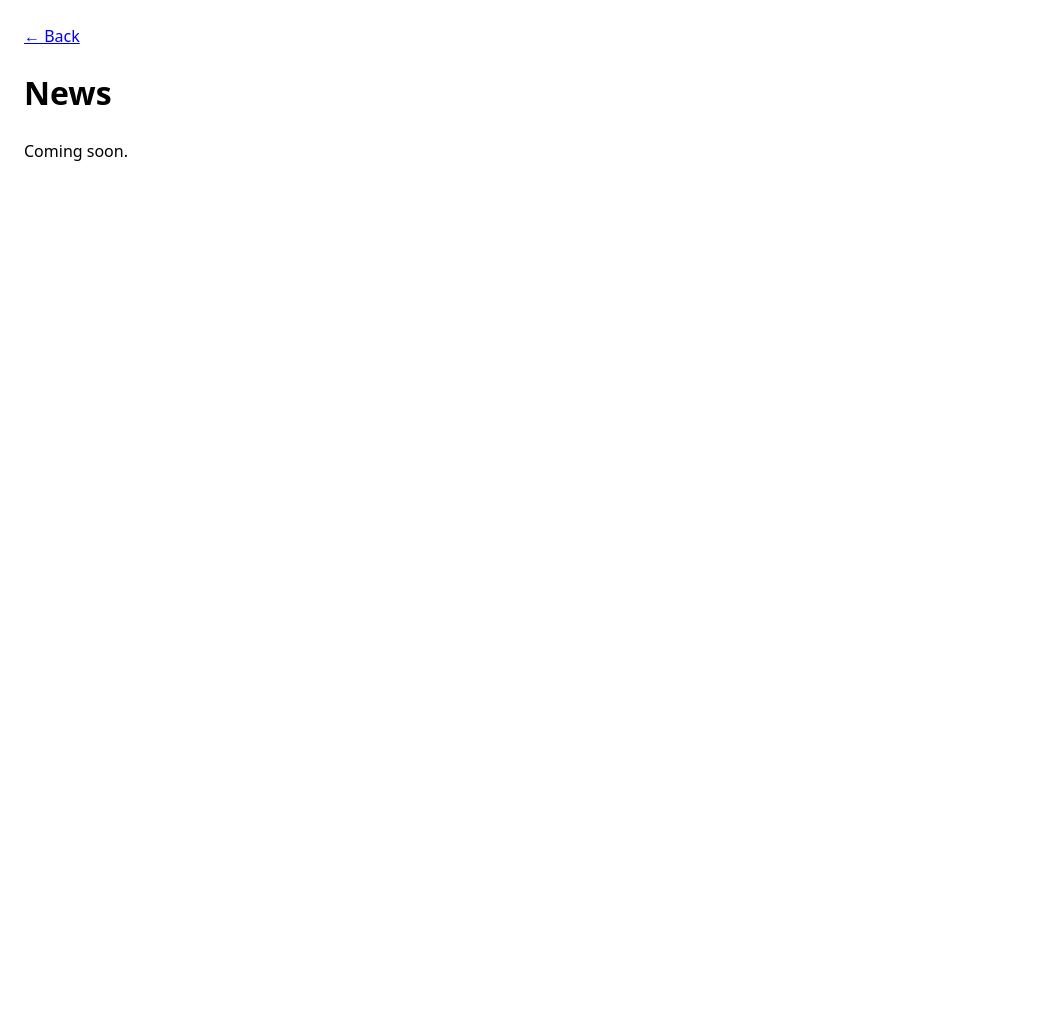
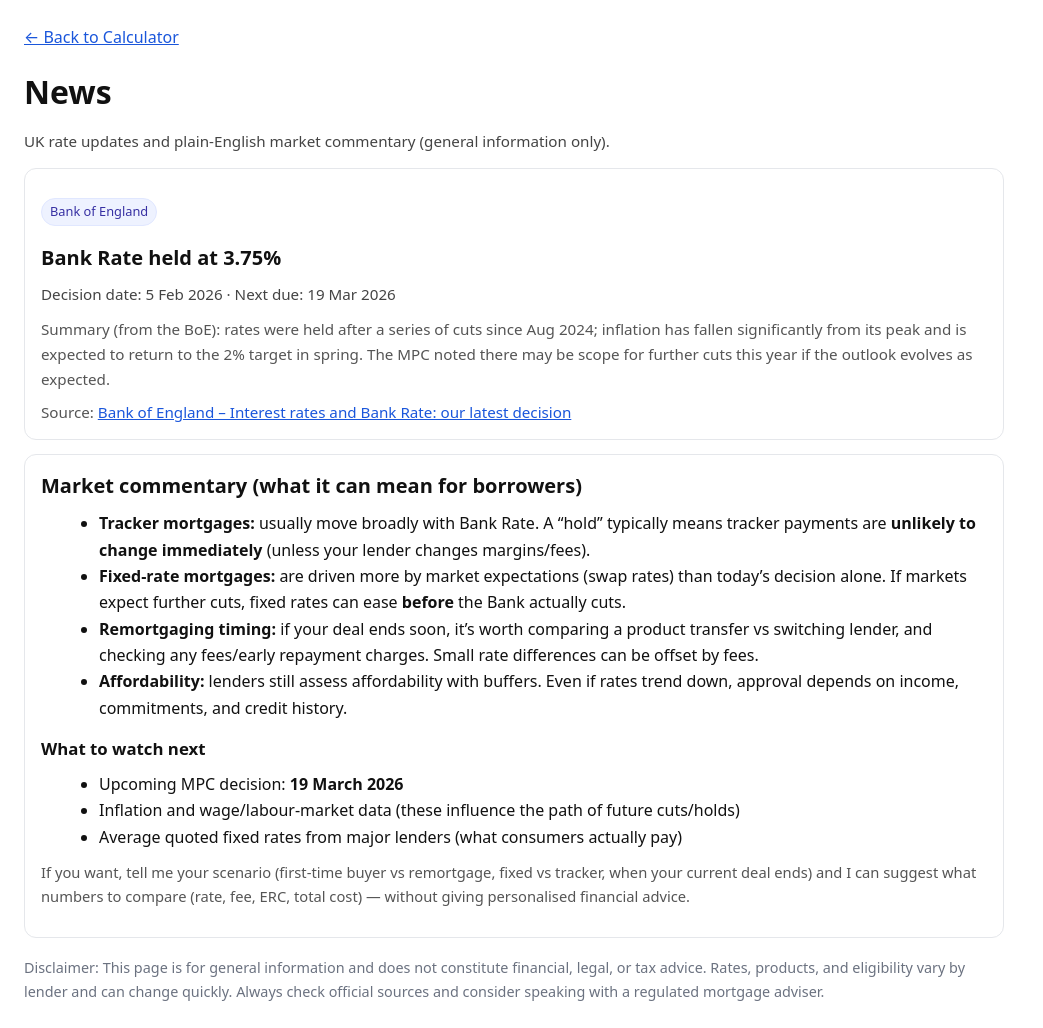
Before and after one commit to lamhk/mortgage-calculator, a plain HTML site: page news.html in a window 1280 px wide. Shown: the whole page, without its empty margins (0-1043 px from the left). Before the commit the page ends 800 px from the top, so only its background shows below. Drawn offline with Linux system fonts and the light colour scheme.

Commit message:
Update News page with latest Bank Rate update and commentary

```diff
--- a/news.html
+++ b/news.html
@@ -1,7 +1,62 @@
-<!doctype html><html lang="en"><meta charset="utf-8"><meta name="viewport" content="width=device-width,initial-scale=1">
-<title>News | Mortgage-Cal</title>
-<body style="font-family:system-ui;margin:24px;line-height:1.5">
-  <p><a href="./index.html">← Back</a></p>
+<!doctype html>
+<html lang="en-GB">
+<head>
+  <meta charset="utf-8" />
+  <meta name="viewport" content="width=device-width,initial-scale=1" />
+  <title>News | Mortgage Calculator</title>
+  <style>
+    body { font-family: system-ui, -apple-system, Segoe UI, Roboto, Arial, sans-serif; margin: 24px; line-height: 1.65; color:#111; max-width: 980px; }
+    a { color:#1a56db; }
+    h1 { margin: 0 0 10px; }
+    .card { border:1px solid #e5e7eb; border-radius: 12px; padding: 14px 16px; margin: 14px 0; background:#fff; }
+    .k { color:#555; font-size: 0.95rem; }
+    .meta { color:#444; font-size: 0.95rem; margin: 0 0 10px; }
+    .pill { display:inline-block; padding: 2px 8px; border-radius: 999px; font-size: 0.8rem; background:#eef2ff; color:#3730a3; border:1px solid #e0e7ff; }
+    ul { margin: 8px 0 0 18px; }
+    .note { color:#555; font-size: 0.92rem; margin-top: 10px; }
+    .disclaimer { color:#6b7280; font-size: 0.9rem; margin-top: 18px; }
+  </style>
+</head>
+<body>
+  <p><a href="./index.html">&larr; Back to Calculator</a></p>
   <h1>News</h1>
-  <p>Coming soon.</p>
-</body></html>
+  <p class="meta">UK rate updates and plain-English market commentary (general information only).</p>
+
+  <section class="card" aria-label="Bank of England Bank Rate update">
+    <p class="k"><span class="pill">Bank of England</span></p>
+    <h2 style="margin:6px 0 8px; font-size:1.25rem;">Bank Rate held at <strong>3.75%</strong></h2>
+    <p class="meta">Decision date: <time datetime="2026-02-05">5 Feb 2026</time> · Next due: <time datetime="2026-03-19">19 Mar 2026</time></p>
+
+    <p class="k" style="margin:0 0 8px;">
+      Summary (from the BoE): rates were held after a series of cuts since Aug 2024; inflation has fallen significantly from its peak and is expected to return to the 2% target in spring. The MPC noted there may be scope for further cuts this year if the outlook evolves as expected.
+    </p>
+
+    <p class="k" style="margin:0;">Source: <a href="https://www.bankofengland.co.uk/monetary-policy/the-interest-rate-bank-rate" target="_blank" rel="noopener">Bank of England – Interest rates and Bank Rate: our latest decision</a></p>
+  </section>
+
+  <section class="card" aria-label="Market commentary">
+    <h2 style="margin:0 0 8px; font-size:1.25rem;">Market commentary (what it can mean for borrowers)</h2>
+    <ul>
+      <li><strong>Tracker mortgages:</strong> usually move broadly with Bank Rate. A “hold” typically means tracker payments are <strong>unlikely to change immediately</strong> (unless your lender changes margins/fees).</li>
+      <li><strong>Fixed-rate mortgages:</strong> are driven more by market expectations (swap rates) than today’s decision alone. If markets expect further cuts, fixed rates can ease <strong>before</strong> the Bank actually cuts.</li>
+      <li><strong>Remortgaging timing:</strong> if your deal ends soon, it’s worth comparing a product transfer vs switching lender, and checking any fees/early repayment charges. Small rate differences can be offset by fees.</li>
+      <li><strong>Affordability:</strong> lenders still assess affordability with buffers. Even if rates trend down, approval depends on income, commitments, and credit history.</li>
+    </ul>
+
+    <h3 style="margin:14px 0 8px; font-size:1.05rem;">What to watch next</h3>
+    <ul>
+      <li>Upcoming MPC decision: <strong>19 March 2026</strong></li>
+      <li>Inflation and wage/labour-market data (these influence the path of future cuts/holds)</li>
+      <li>Average quoted fixed rates from major lenders (what consumers actually pay)</li>
+    </ul>
+
+    <p class="note">
+      If you want, tell me your scenario (first-time buyer vs remortgage, fixed vs tracker, when your current deal ends) and I can suggest what numbers to compare (rate, fee, ERC, total cost) — without giving personalised financial advice.
+    </p>
+  </section>
+
+  <p class="disclaimer">
+    Disclaimer: This page is for general information and does not constitute financial, legal, or tax advice. Rates, products, and eligibility vary by lender and can change quickly. Always check official sources and consider speaking with a regulated mortgage adviser.
+  </p>
+</body>
+</html>
```
Also changed, not shown: News.html (+13 -7 lines).
